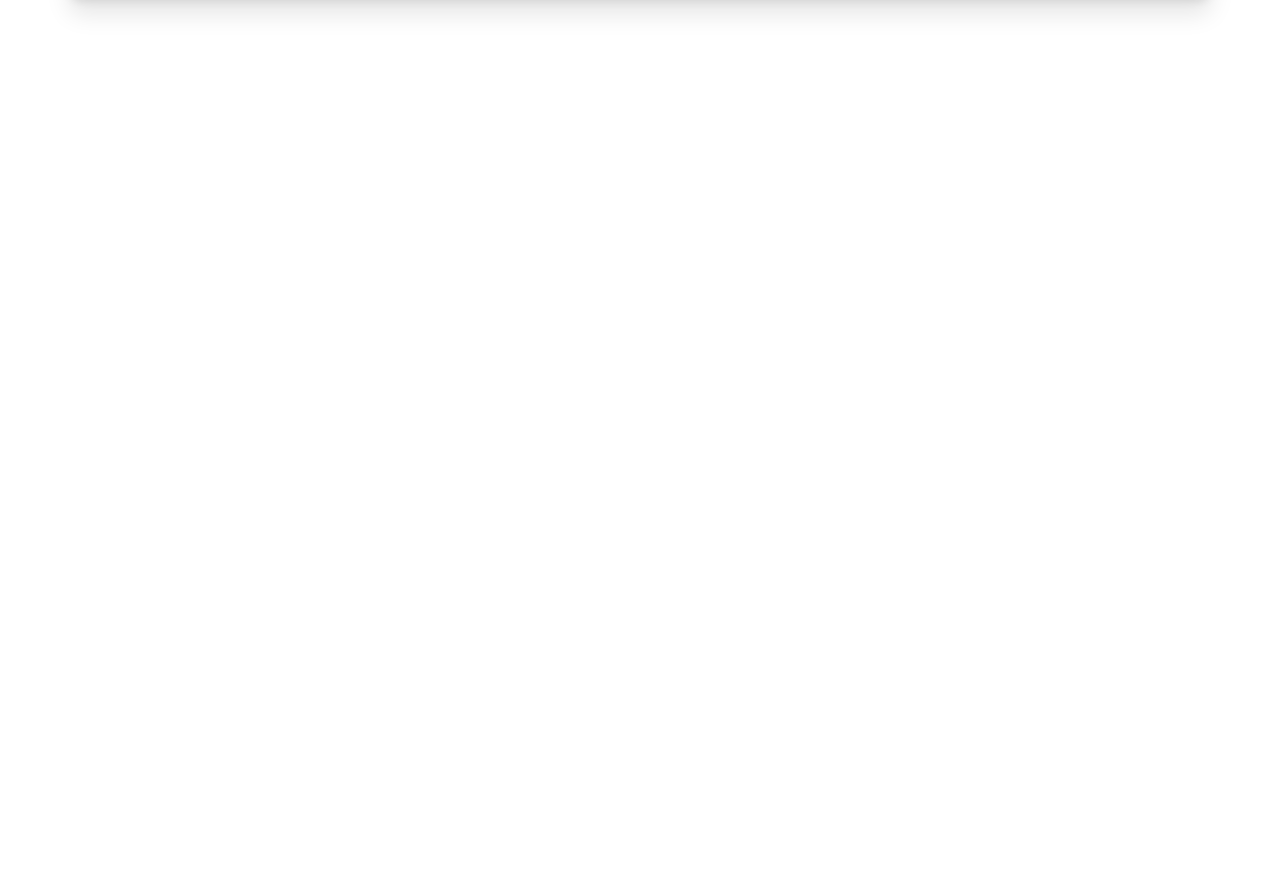
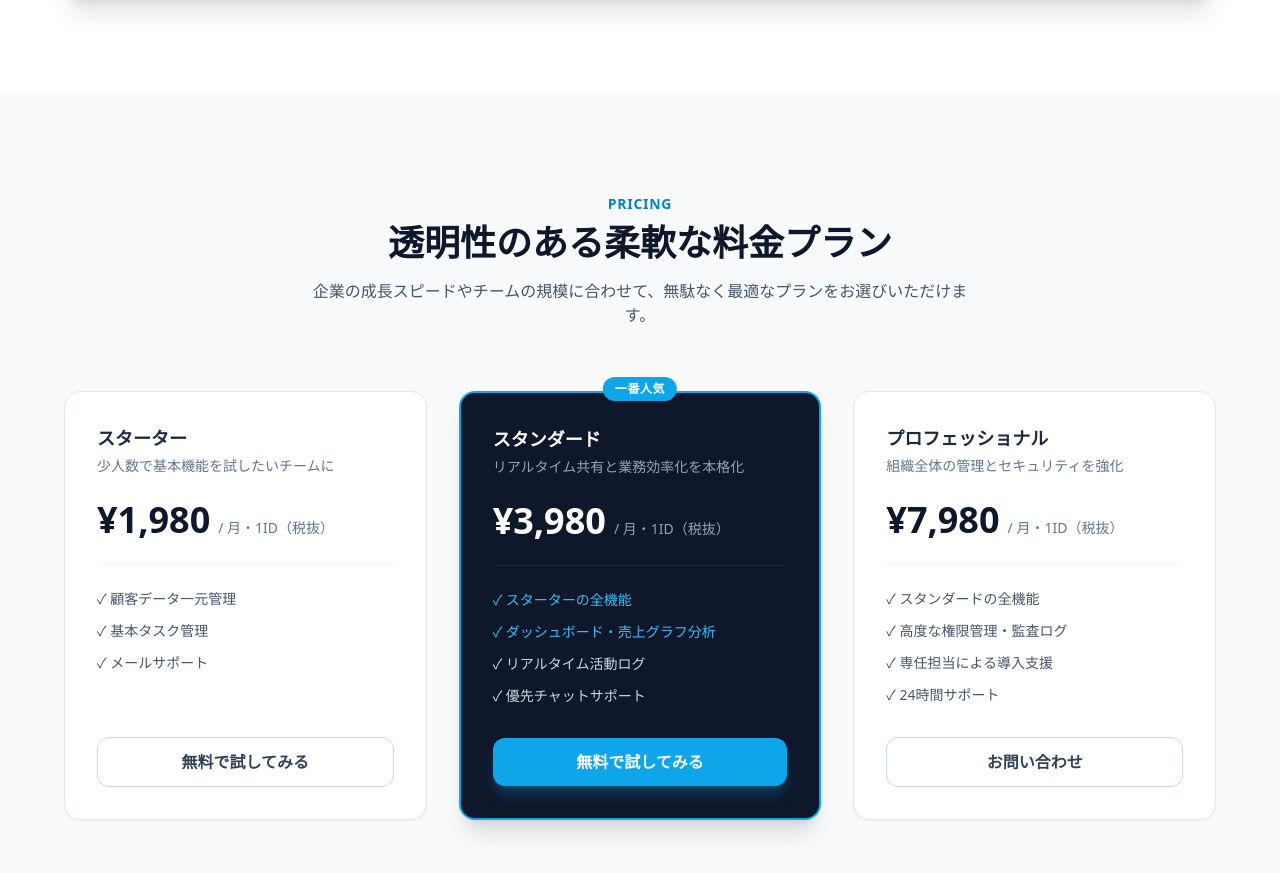
Before and after one commit to nakanishi-web/linkflow-corporate-site, a Next.js app: page / in a window 1280 px wide. Shown: the part 2938-3811 px from the top of the page. Before the commit the page ends 3033 px from the top, so only its background shows below. Built offline with nearby package versions, Linux system fonts and the light colour scheme.

Commit message:
feat: 料金プランの実装

```diff
--- a/app/page.tsx
+++ b/app/page.tsx
@@ -1,14 +1,17 @@
-import HeroSection from "@/app/sections/HelloSection";
-import ProblemSolutionSection from "@/app/sections/ProblemSolutionSection";
-import FeaturesSection from "@/app/sections/FeaturesSection";
-import DashboardSection from "@/app/sections/DashboardSection";
+import HelloSection from '@/app/sections/HelloSection';
+import ProblemSolutionSection from '@/app/sections/ProblemSolutionSection';
+import FeaturesSection from '@/app/sections/FeaturesSection';
+import DashboardSection from '@/app/sections/DashboardSection';
+import PricingSection from '@/app/sections/PricingSection';
+
 export default function Home() {
   return (
     <main>
-      <HeroSection />
+      <HelloSection />
       <ProblemSolutionSection />
       <FeaturesSection />
       <DashboardSection />
+      <PricingSection />
     </main>
   );
 }
--- a/app/sections/PricingSection.tsx
+++ b/app/sections/PricingSection.tsx
@@ -0,0 +1,100 @@
+import React from 'react';
+
+export default function PricingSection() {
+  return (
+    <section className="py-24 bg-slate-50 text-slate-900">
+      <div className="max-w-7xl mx-auto px-6">
+
+        {/* セクションの見出し */}
+        <div className="text-center mb-16">
+          <span className="text-sky-600 font-bold text-sm tracking-wider uppercase">
+            Pricing
+          </span>
+          <h2 className="text-3xl md:text-4xl font-bold mt-2">
+            透明性のある柔軟な料金プラン
+          </h2>
+          <p className="text-slate-600 mt-4 max-w-2xl mx-auto">
+            企業の成長スピードやチームの規模に合わせて、無駄なく最適なプランをお選びいただけます。
+          </p>
+        </div>
+
+        {/* 料金カードのグリッド (3カラム) */}
+        <div className="grid grid-cols-1 lg:grid-cols-3 gap-8 max-w-6xl mx-auto items-stretch">
+
+          {/* プラン1: スターター */}
+          <div className="bg-white rounded-2xl p-8 shadow-sm border border-slate-200 flex flex-col justify-between">
+            <div>
+              <h3 className="text-lg font-bold text-slate-800">スターター</h3>
+              <p className="text-slate-500 text-sm mt-1">少人数で基本機能を試したいチームに</p>
+              <div className="mt-6 mb-6">
+                <span className="text-4xl font-extrabold">¥1,980</span>
+                <span className="text-slate-500 text-sm ml-2">/ 月・1ID（税抜）</span>
+              </div>
+              <ul className="space-y-3 text-sm text-slate-600 border-t border-slate-100 pt-6">
+                <li className="flex items-center">✓ 顧客データ一元管理</li>
+                <li className="flex items-center">✓ 基本タスク管理</li>
+                <li className="flex items-center">✓ メールサポート</li>
+              </ul>
+            </div>
+            <div className="mt-8">
+              <button className="w-full py-3 px-4 rounded-xl border border-slate-300 font-bold text-slate-700 hover:bg-slate-50 transition-colors">
+                無料で試してみる
+              </button>
+            </div>
+          </div>
+
+          {/* プラン2: スタンダード（一番人気・ハイライト） */}
+          <div className="bg-slate-900 text-white rounded-2xl p-8 shadow-xl border-2 border-sky-500 flex flex-col justify-between relative">
+            <div className="absolute -top-4 left-1/2 -translate-x-1/2 bg-sky-500 text-white text-xs font-bold px-3 py-1 rounded-full uppercase tracking-wider">
+              一番人気
+            </div>
+            <div>
+              <h3 className="text-lg font-bold">スタンダード</h3>
+              <p className="text-slate-400 text-sm mt-1">リアルタイム共有と業務効率化を本格化</p>
+              <div className="mt-6 mb-6">
+                <span className="text-4xl font-extrabold">¥3,980</span>
+                <span className="text-slate-400 text-sm ml-2">/ 月・1ID（税抜）</span>
+              </div>
+              <ul className="space-y-3 text-sm text-slate-300 border-t border-slate-800 pt-6">
+                <li className="flex items-center text-sky-400">✓ スターターの全機能</li>
+                <li className="flex items-center text-sky-400">✓ ダッシュボード・売上グラフ分析</li>
+                <li className="flex items-center">✓ リアルタイム活動ログ</li>
+                <li className="flex items-center">✓ 優先チャットサポート</li>
+              </ul>
+            </div>
+            <div className="mt-8">
+              <button className="w-full py-3 px-4 rounded-xl bg-sky-500 text-white font-bold hover:bg-sky-600 transition-colors shadow-lg shadow-sky-500/30">
+                無料で試してみる
+              </button>
+            </div>
+          </div>
+
+          {/* プラン3: プロフェッショナル */}
+          <div className="bg-white rounded-2xl p-8 shadow-sm border border-slate-200 flex flex-col justify-between">
+            <div>
+              <h3 className="text-lg font-bold text-slate-800">プロフェッショナル</h3>
+              <p className="text-slate-500 text-sm mt-1">組織全体の管理とセキュリティを強化</p>
+              <div className="mt-6 mb-6">
+                <span className="text-4xl font-extrabold">¥7,980</span>
+                <span className="text-slate-500 text-sm ml-2">/ 月・1ID（税抜）</span>
+              </div>
+              <ul className="space-y-3 text-sm text-slate-600 border-t border-slate-100 pt-6">
+                <li className="flex items-center">✓ スタンダードの全機能</li>
+                <li className="flex items-center">✓ 高度な権限管理・監査ログ</li>
+                <li className="flex items-center">✓ 専任担当による導入支援</li>
+                <li className="flex items-center">✓ 24時間サポート</li>
+              </ul>
+            </div>
+            <div className="mt-8">
+              <button className="w-full py-3 px-4 rounded-xl border border-slate-300 font-bold text-slate-700 hover:bg-slate-50 transition-colors">
+                お問い合わせ
+              </button>
+            </div>
+          </div>
+
+        </div>
+
+      </div>
+    </section>
+  );
+}
```
